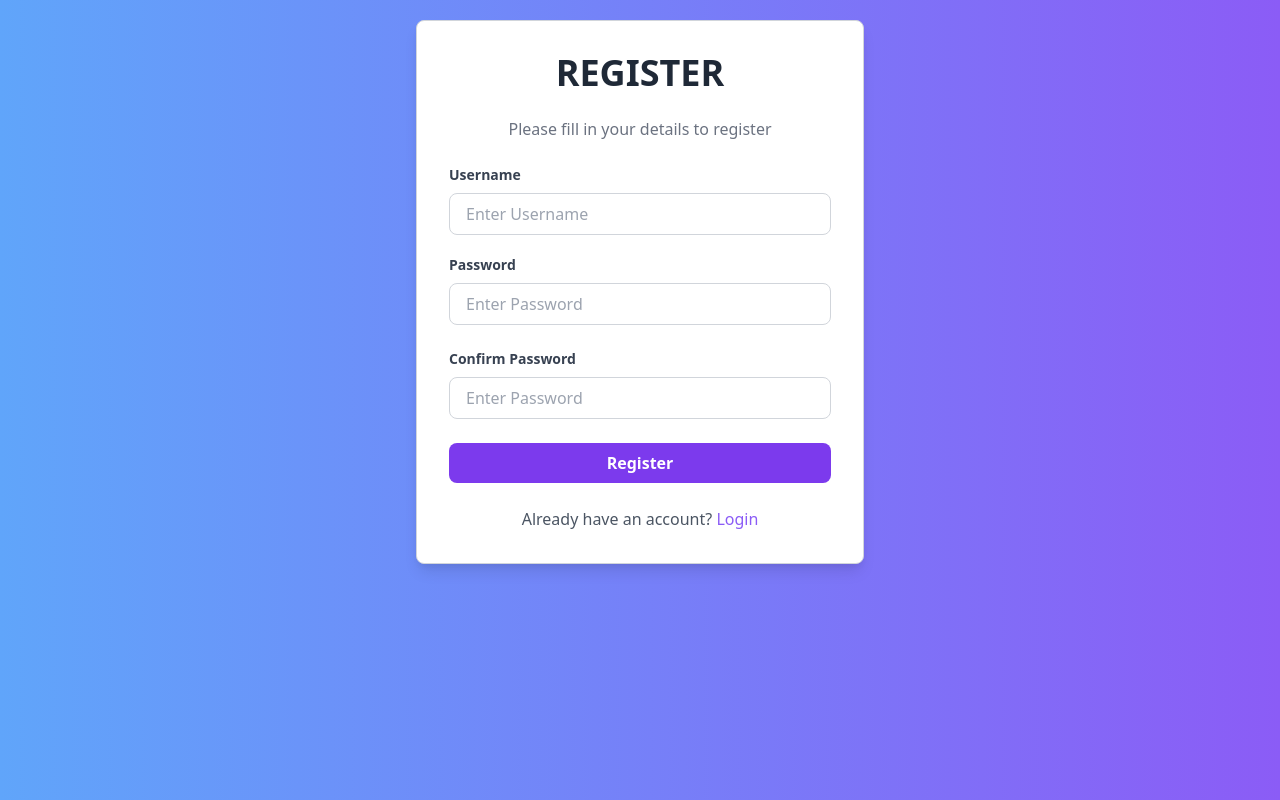
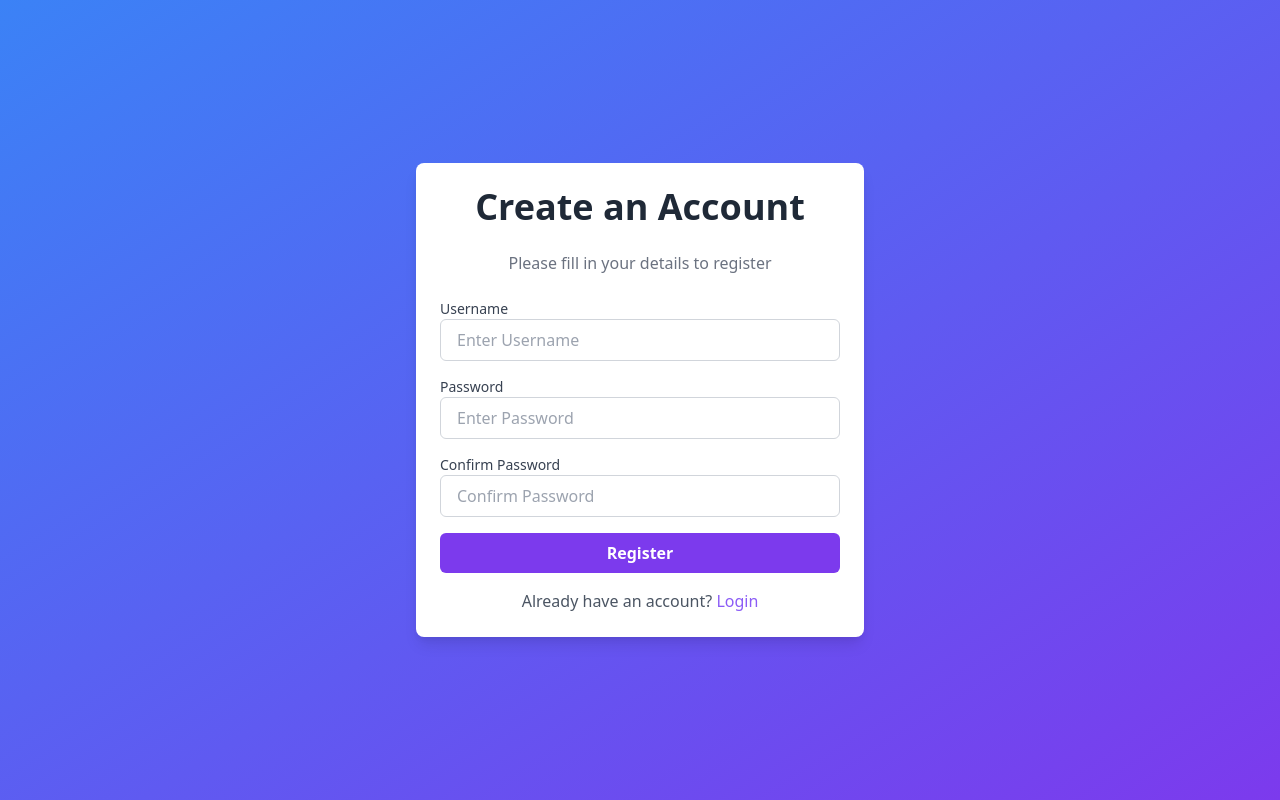
Before and after one commit to kopisusu8u/project, a PHP site: page /register.php in a window 1280 px wide. Run offline with PHP 8.4, Linux system fonts and the light colour scheme.

Commit message:
perubahan kedua

```diff
--- a/register.php
+++ b/register.php
@@ -6,30 +6,33 @@
     <title>Tailwind in PHP</title>
     <link href="https://cdn.jsdelivr.net/npm/tailwindcss@2.2.19/dist/tailwind.min.css" rel="stylesheet">
 </head>
-<body class="bg-gradient-to-r from-blue-400 to-purple-500 h-screen">
-<div class="flex items-center justify-center">
-    <div class="border border-gray-300 bg-white rounded-lg shadow-lg p-8 w-full max-w-md m-5">
-        <h1 class="text-4xl font-bold text-center text-gray-800 mb-6">REGISTER</h1>
-        <p class="text-center text-gray-500 mb-6">Please fill in your details to register</p>
-        <form action="" method="post" id="registerForm">
-            <div class="mb-5 relative">
-                <label class="block text-sm font-semibold text-gray-700 mb-2" for="username">Username</label>
-                <input class="w-full px-4 py-2 border border-gray-300 rounded-lg focus:outline-none focus:ring-2 focus:ring-purple-500" type="text" id="username" placeholder="Enter Username">
-                <p id="usernameError" class="text-red-500 text-sm mt-1"></p>
+<body>
+<div class="flex justify-center items-center min-h-screen bg-gradient-to-br from-blue-500 to-purple-600">
+    <div class="bg-white rounded-lg shadow-lg p-6 w-full max-w-md">
+        <h1 class="text-3xl md:text-4xl font-extrabold text-center text-gray-800 mb-4 md:mb-6">Create an Account</h1>
+        <p class="text-center text-gray-500 mb-4 md:mb-6">Please fill in your details to register</p>
+        <form action="" method="post" id="registerForm" class="space-y-4">
+            <div>
+                <label class="block text-sm font-medium text-gray-700" for="username">Username</label>
+                <input class="w-full px-4 py-2 border border-gray-300 rounded-md focus:ring-2 focus:ring-purple-500 focus:outline-none"
+                type="text" id="username" placeholder="Enter Username">
+                <p id="usernameError" class="text-xs text-red-500 mt-1"></p>
             </div>
-            <div class="mb-6 relative">
-                <label class="block text-sm font-semibold text-gray-700 mb-2" for="password">Password</label>
-                <input class="w-full px-4 py-2 border border-gray-300 rounded-lg focus:outline-none focus:ring-2 focus:ring-purple-500" type="password" id="password" placeholder="Enter Password">
-                <p id="passwordError" class="text-red-500 text-sm mt-1"></p>
+            <div>
+                <label class="block text-sm font-medium text-gray-700" for="password">Password</label>
+                <input class="w-full px-4 py-2 border border-gray-300 rounded-md focus:ring-2 focus:ring-purple-500 focus:outline-none"
+                type="password" id="password" placeholder="Enter Password">
+                <p id="passwordError" class="text-xs text-red-500 mt-1"></p>
             </div>
-            <div class="mb-6 relative">
-                <label class="block text-sm font-semibold text-gray-700 mb-2" for="passwordConfirm">Confirm Password</label>
-                <input class="w-full px-4 py-2 border border-gray-300 rounded-lg focus:outline-none focus:ring-2 focus:ring-purple-500" type="password" id="passwordConfirm" placeholder="Enter Password">
-                <p id="passwordConfirmError" class="text-red-500 text-sm mt-1"></p>
+            <div>
+                <label class="block text-sm font-medium text-gray-700" for="confirmPassword">Confirm Password</label>
+                <input class="w-full px-4 py-2 border border-gray-300 rounded-md focus:ring-2 focus:ring-purple-500 focus:outline-none"
+                type="password" id="confirmPassword" placeholder="Confirm Password">
+                <p id="confirmPasswordError" class="text-xs text-red-500 mt-1"></p>
             </div>
-            <div class="mt-4">
-                <button class="w-full bg-purple-600 text-white font-bold py-2 px-4 rounded-lg hover:bg-purple-700 hover:shadow-lg focus:outline-none focus:ring-2 focus:ring-purple-500 transition duration-300" id="btnRegister">
-                    Register
+            <div>
+                <button class="w-full py-2 px-4 bg-purple-600 text-white font-semibold rounded-md hover:bg-purple-700 focus:ring-2 focus:ring-purple-500 transition-all"
+                        type="submit">Register
                 </button>
             </div>
             <p class="text-center text-gray-600 mt-6">Already have an account? <a class="text-purple-500 hover:text-purple-700" href="login.php">Login</a></p>
@@ -40,53 +43,71 @@
     const form = document.getElementById("registerForm");
     const username = document.getElementById("username");
     const password = document.getElementById("password");
-    const passwordConfirm = document.getElementById("passwordConfirm");
+    const passwordConfirm = document.getElementById("confirmPassword"); // Perbaikan ID dari passwordConfirm ke confirmPassword
 
     const usernameError = document.getElementById("usernameError");
     const passwordError = document.getElementById("passwordError");
-    const passwordConfirmError = document.getElementById("passwordConfirmError");
+    const passwordConfirmError = document.getElementById("confirmPasswordError");
 
-    let isFormValid = true
-    username.addEventListener("input", () => {
-            usernameError.innerHTML = "";
-            if (username.value.trim() === "" ) {
-                usernameError.innerHTML = "Username is required";
-                isFormValid = false
-            }else if (username.value.trim().length < 3) {
-                usernameError.innerHTML = "Username must be at least 3 characters";
-                isFormValid = false
-            }
-    })
+    let isFormValid = true;
 
-    password.addEventListener("input", () => {
+    function checkUsername() {
+        usernameError.innerHTML = "";
+        if (username.value.trim() === "" ) {
+            usernameError.innerHTML = "Username is required";
+            isFormValid = false;
+        } else if (username.value.trim().length < 3) {
+            usernameError.innerHTML = "Username must be at least 3 characters";
+            isFormValid = false;
+        }
+    }
+
+    function checkPassword() {
         passwordError.innerHTML = "";
         if (password.value.trim() === "") {
             passwordError.innerHTML = "Password is required";
-            isFormValid = false
-        }else if (password.value.trim().length <= 8) {
+            isFormValid = false;
+        } else if (password.value.trim().length < 8) { // Password harus lebih dari 8 karakter
             passwordError.innerHTML = "Password must be at least 8 characters";
-            isFormValid = false
+            isFormValid = false;
         }
-    })
+    }
 
-    passwordConfirm.addEventListener("input", () => {
+    function checkPasswordConfirm() {
         passwordConfirmError.innerHTML = "";
-        if (password.value.trim() !== passwordConfirm.value.trim()) {
+        if (passwordConfirm.value.trim() === "") {
+            passwordConfirmError.innerHTML = "Confirm Password is required";
+            isFormValid = false;
+        } else if (password.value.trim() !== passwordConfirm.value.trim()) {
             passwordConfirmError.innerHTML = "Passwords do not match";
-            isFormValid = false
+            isFormValid = false;
         }
-    })
+    }
+
+    // Tambahkan event listener pada input fields
+    username.addEventListener("input", checkUsername);
+    password.addEventListener("input", checkPassword);
+    passwordConfirm.addEventListener("input", checkPasswordConfirm);
 
     form.addEventListener("submit", (event) => {
-        event.preventDefault();
-        isFormValid = true
-        if (isFormValid == true) {
-            form.submit();
-            window.location.href = "login.php";
+        // Reset validasi sebelum submit
+        isFormValid = true;
+
+        // Cek semua validasi
+        checkPasswordConfirm();
+        checkPassword();
+        checkUsername();
+
+        if (isFormValid) {
             console.log("Form submitted");
+            alert("Form submitted");
+        } else {
+            event.preventDefault();
+            console.log("Form not submitted");
+            alert("Form not submitted");
         }
-    })
+    });
+</script>
 
-</script>
 </body>
 </html>
```
Also changed, not shown: login.php (+39 -1 lines).
